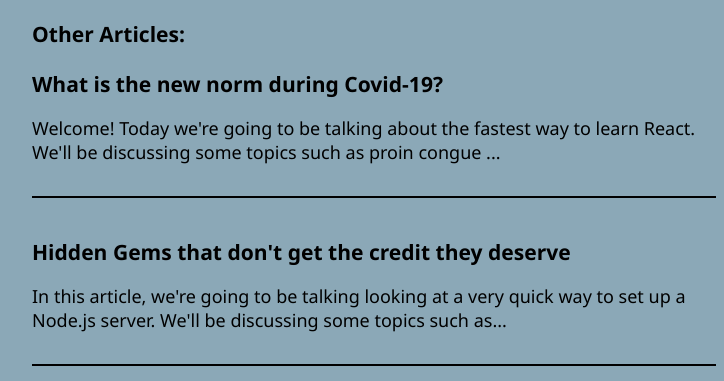
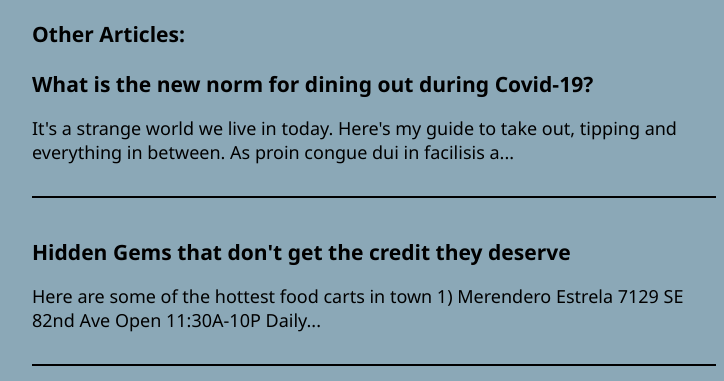
Before and after one commit to ColmanC19/pdx-food-blog-frontend, a React (Create React App) app: page /article/cart-wars in a window 1280 px wide. Shown: the part 1078-1459 px from the top of the page, without its empty margins (258-982 px from the left). Built offline with nearby package versions, Linux system fonts and the light colour scheme; no server answers.

Commit message:
change content of food cart article

```diff
--- a/src/pages/article-content.js
+++ b/src/pages/article-content.js
@@ -1,10 +1,10 @@
 const articles = [
     {
         name: 'tipping',
-        title: 'What is the new norm during Covid-19?',
+        title: 'What is the new norm for dining out during Covid-19?',
         content: [
-            `Welcome! Today we're going to be talking about the fastest way to
-            learn React. We'll be discussing some topics such as proin congue
+            `It's a strange world we live in today. Here's my guide to take out, tipping
+            and everything in between. As proin congue dui in facilisis aliquet
             ligula id risus posuere, vel eleifend ex egestas. Sed in turpis leo.
             Aliquam malesuada in massa tincidunt egestas. Nam consectetur varius turpis,
             non porta arcu porttitor non. In tincidunt vulputate nulla quis egestas. Ut
@@ -21,31 +21,16 @@ const articles = [
             nisi. Nunc vel pulvinar diam. Nam eleifend egestas viverra. Donec finibus lectus
             sed lorem ultricies, eget ornare leo luctus. Morbi vehicula, nulla eu tempor
             interdum, nibh elit congue tellus, ac vulputate urna lorem nec nisi. Morbi id
-            consequat quam. Vivamus accumsan dui in facilisis aliquet.`,
+            consequat quam. Vivamus accumsan.`,
         ]
     },    {
         name: 'criminally-underrated',
         title: "Hidden Gems that don't get the credit they deserve",
         content: [
-            `In this article, we're going to be talking looking at a very quick way
-            to set up a Node.js server. We'll be discussing some topics such as proin congue
-            ligula id risus posuere, vel eleifend ex egestas. Sed in turpis leo.
-            Aliquam malesuada in massa tincidunt egestas. Nam consectetur varius turpis,
-            non porta arcu porttitor non. In tincidunt vulputate nulla quis egestas. Ut
-            eleifend ut ipsum non fringilla. Praesent imperdiet nulla nec est luctus, at
-            sodales purus euismod.`,
-            `Donec vel mauris lectus. Etiam nec lectus urna. Sed sodales ultrices dapibus.
-            Nam blandit tristique risus, eget accumsan nisl interdum eu. Aenean ac accumsan
-            nisi. Nunc vel pulvinar diam. Nam eleifend egestas viverra. Donec finibus lectus
-            sed lorem ultricies, eget ornare leo luctus. Morbi vehicula, nulla eu tempor
-            interdum, nibh elit congue tellus, ac vulputate urna lorem nec nisi. Morbi id
-            consequat quam. Vivamus accumsan dui in facilisis aliquet.`,
-            `Etiam nec lectus urna. Sed sodales ultrices dapibus.
-            Nam blandit tristique risus, eget accumsan nisl interdum eu. Aenean ac accumsan
-            nisi. Nunc vel pulvinar diam. Nam eleifend egestas viverra. Donec finibus lectus
-            sed lorem ultricies, eget ornare leo luctus. Morbi vehicula, nulla eu tempor
-            interdum, nibh elit congue tellus, ac vulputate urna lorem nec nisi. Morbi id
-            consequat quam. Vivamus accumsan dui in facilisis aliquet.`,
+            `Here are some of the hottest food carts in town
+            1) Merendero Estrela
+            7129 SE 82nd Ave
+            Open 11:30A-10P Daily`,
         ]
     },     {
         name: 'cart-wars',
```
